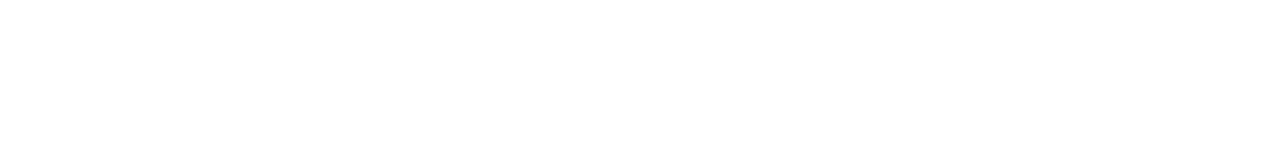
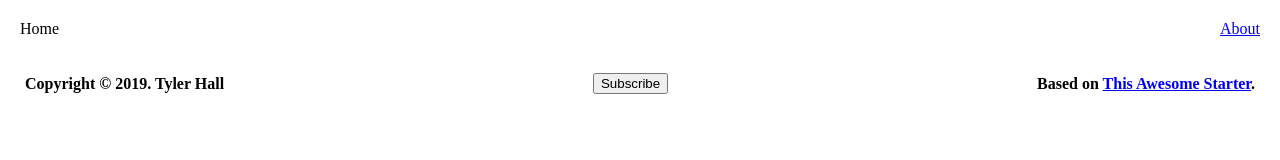
Before and after one commit to TillaTheHun0/TillaTheBlog0, a Gatsby site: page / in a window 1280 px wide. Built offline with nearby package versions, Linux system fonts and the light colour scheme; Gatsby itself is replaced by a stand-in of ours.

Commit message:
feat: add Header and Footer

```diff
--- a/data/SiteConfig.js
+++ b/data/SiteConfig.js
@@ -1,15 +1,15 @@
 
 const config = {
-  siteTitle: 'TillaTheHun0 Blog', // Site title.
+  siteTitle: 'TillaTheHun0', // Site title.
   siteTitleShort: 'Tilla Blog', // Short site title for homescreen (PWA). Preferably should be under 12 characters to prevent truncation.
-  siteTitleAlt: 'TillaTheHun0 Blog', // Alternative site title for SEO.
+  siteTitleAlt: 'TillaTheHun0', // Alternative site title for SEO.
   siteLogo: '/logos/logo-1024.png', // Logo used for SEO and manifest.
   siteUrl: 'https://tillathehun0.github.io/TillaTheBlog0', // Domain of your website without pathPrefix.
   pathPrefix: '/TillaTheBlog0', // Prefixes all links. For cases when deployed to example.github.io/gatsby-advanced-starter/.
   siteDescription: 'A Blog For me to talk about things I like. Built with Gatsby', // Website description used for RSS feeds/meta description tag.
   siteRss: '/rss.xml', // Path to the RSS file.
   siteFBAppID: '', // FB Application ID for using app insights
-  googleAnalyticsID: '', // GA tracking ID.
+  googleAnalyticsID: 'UA-150461558-1', // GA tracking ID.
   disqusShortname: '', // Disqus shortname.
   postDefaultCategoryID: 'Tech', // Default category for posts.
   dateFromFormat: 'YYYY-MM-DD', // Date format used in the frontmatter.
@@ -34,7 +34,7 @@
       iconClassName: 'fa fa-envelope'
     }
   ],
-  copyright: 'Copyright © 2019. TillaTheHun0', // Copyright string for the footer of the website and RSS feed.
+  copyright: 'Copyright © 2019. Tyler Hall', // Copyright string for the footer of the website and RSS feed.
   themeColor: '#c62828', // Used for setting manifest and progress theme colors.
   backgroundColor: '#e0e0e0' // Used for setting manifest background color.
 }
--- a/gatsby-config.js
+++ b/gatsby-config.js
@@ -20,6 +20,7 @@
   plugins: [
     'gatsby-plugin-react-helmet',
     'gatsby-plugin-ramda',
+    'gatsby-plugin-sass',
     {
       resolve: 'gatsby-source-filesystem',
       options: {
--- a/package.json
+++ b/package.json
@@ -32,6 +32,7 @@
     "gatsby-plugin-offline": "^3.0.16",
     "gatsby-plugin-ramda": "^1.0.0",
     "gatsby-plugin-react-helmet": "^3.1.13",
+    "gatsby-plugin-sass": "^2.1.20",
     "gatsby-plugin-sharp": "^2.2.32",
     "gatsby-plugin-sitemap": "^2.2.19",
     "gatsby-plugin-twitter": "^2.1.12",
@@ -44,6 +45,7 @@
     "gatsby-transformer-remark": "^2.6.30",
     "gatsby-transformer-sharp": "^2.2.23",
     "moment": "^2.24.0",
+    "node-sass": "^4.12.0",
     "prismjs": "^1.17.1",
     "ramda": "^0.26.1",
     "react": "^16.10.2",
--- a/src/components/Footer/Footer.jsx
+++ b/src/components/Footer/Footer.jsx
@@ -1,7 +1,7 @@
 
 import React, { Component } from 'react'
 import { Link } from 'gatsby'
-import { UserLinks } from '../UserLinks/UserLinks'
+
 import './Footer.css'
 
 export class Footer extends Component {
@@ -14,7 +14,6 @@
     }
     return (
       <footer className='footer'>
-        <UserLinks config={config} labeled />
         <div className='notice-container'>
           <h4>{copyright}</h4>
 
@@ -25,7 +24,7 @@
             Based on
             {' '}
             <a href='https://github.com/Vagr9K/gatsby-advanced-starter'>
-              Gatsby Advanced Starter
+              This Awesome Starter
             </a>
             .
           </h4>
--- /dev/null
+++ b/src/components/Header/Header.jsx
@@ -0,0 +1,24 @@
+
+import React from 'react'
+
+import { Link } from 'gatsby'
+
+import './header.scss'
+
+export const Header = () => {
+  return (
+    <nav className='header'>
+      <div>
+        <Link to='/' className='nostyle'>
+          Home
+        </Link>
+      </div>
+
+      <div className='links'>
+        <Link to='/about'>
+          About
+        </Link>
+      </div>
+    </nav>
+  )
+}
--- /dev/null
+++ b/src/components/Header/header.scss
@@ -0,0 +1,9 @@
+.header {
+  .nostyle, .nostyle:visited {
+    text-decoration: inherit;
+    color: inherit;
+  }
+
+  display: flex;
+  justify-content: space-between;
+}
--- a/src/components/UserLinks/UserLinks.css
+++ b/src/components/UserLinks/UserLinks.css
@@ -1,7 +1,11 @@
 .user-links {
   display: flex;
   flex-wrap: wrap;
-  justify-content: center;
+  justify-content: space-evenly;
   align-items: center;
   max-width: 100%;
 }
+
+.user-link {
+  margin: auto 10px;
+}
--- a/src/layout/index.jsx
+++ b/src/layout/index.jsx
@@ -4,6 +4,8 @@
 
 import config from '../../data/SiteConfig'
 import './index.css'
+import { Header } from '../components/Header/Header'
+import { Footer } from '../components/Footer/Footer'
 
 export class MainLayout extends React.Component {
   render () {
@@ -14,7 +16,9 @@
           <meta name='description' content={config.siteDescription} />
           <html lang='en' />
         </Helmet>
+        <Header config={config} />
         {children}
+        <Footer config={config} />
       </div>
     )
   }
```
Also changed, not shown: src/components/UserLinks/UserLinks.jsx (+7 -3 lines), 1 other file.
